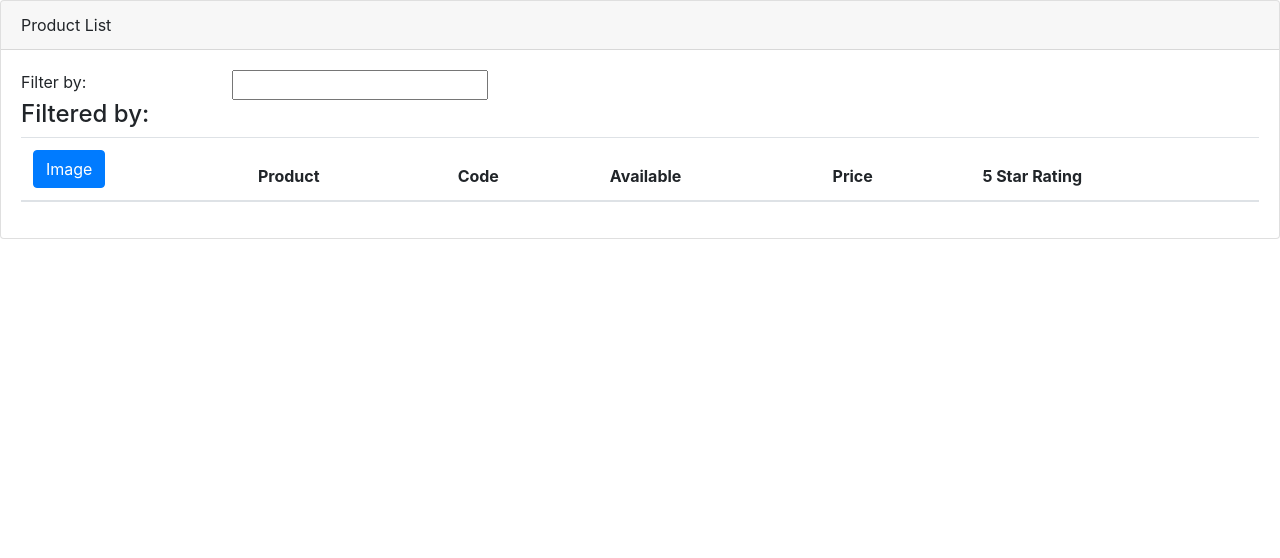
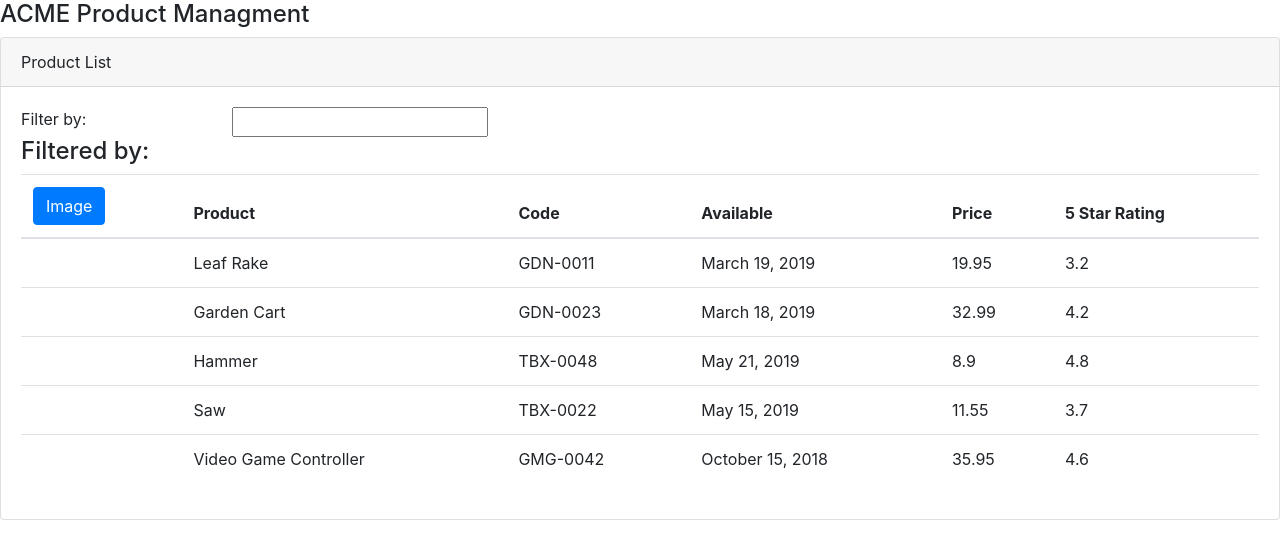
Before and after one commit to avilavate/Angular-8, an Angular app: page / in a window 1280 px wide. Shown: the top 558 px of the page. Built offline with nearby package versions, Linux system fonts and the light colour scheme.

Commit message:
integrated Product list

```diff
--- a/src/app/app.component.ts
+++ b/src/app/app.component.ts
@@ -2,7 +2,7 @@
 
 @Component({
   selector: 'pm-root',
-  template:'<pm-poducts></pm-poducts>',
+  template:'<div><h4>ACME Product Managment</h4><pm-poducts></pm-poducts></div>',
   styleUrls: ['./app.component.css']
 })
 export class AppComponent {
--- a/src/app/products/product-list-component.ts
+++ b/src/app/products/product-list-component.ts
@@ -5,5 +5,57 @@
   templateUrl:"./product-list.component.html",
   })
 export class ProductListComponent {
-pageTitle:string="Product List";
+    pageTitle:string="Product List";
+    products:any[]=[
+    {
+      "productId": 1,
+      "productName": "Leaf Rake",
+      "productCode": "GDN-0011",
+      "releaseDate": "March 19, 2019",
+      "description": "Leaf rake with 48-inch wooden handle.",
+      "price": 19.95,
+      "starRating": 3.2,
+      "imageUrl": "assets/images/leaf_rake.png"
+    },
+    {
+      "productId": 2,
+      "productName": "Garden Cart",
+      "productCode": "GDN-0023",
+      "releaseDate": "March 18, 2019",
+      "description": "15 gallon capacity rolling garden cart",
+      "price": 32.99,
+      "starRating": 4.2,
+      "imageUrl": "assets/images/garden_cart.png"
+    },
+    {
+      "productId": 5,
+      "productName": "Hammer",
+      "productCode": "TBX-0048",
+      "releaseDate": "May 21, 2019",
+      "description": "Curved claw steel hammer",
+      "price": 8.9,
+      "starRating": 4.8,
+      "imageUrl": "assets/images/hammer.png"
+    },
+    {
+      "productId": 8,
+      "productName": "Saw",
+      "productCode": "TBX-0022",
+      "releaseDate": "May 15, 2019",
+      "description": "15-inch steel blade hand saw",
+      "price": 11.55,
+      "starRating": 3.7,
+      "imageUrl": "assets/images/saw.png"
+    },
+    {
+      "productId": 10,
+      "productName": "Video Game Controller",
+      "productCode": "GMG-0042",
+      "releaseDate": "October 15, 2018",
+      "description": "Standard two-button video game controller",
+      "price": 35.95,
+      "starRating": 4.6,
+      "imageUrl": "assets/images/xbox-controller.png"
+    }
+];
 }
--- a/src/app/products/product-list.component.html
+++ b/src/app/products/product-list.component.html
@@ -16,7 +16,7 @@
       </div>
     </div>
     <div class='table-responsive'>
-      <table class='table'>
+      <table class='table' *ngIf="products && products.length">
         <thead>
           <tr>
             <th>
@@ -33,22 +33,20 @@
           </tr>
         </thead>
         <tbody>
-          <tr *ngFor='let product of filteredProducts'>
+          <tr *ngFor="let product of products">
             <td>
-              <img
+              <img src=""
                  >
             </td>
             <td>
               <a >
-
+              {{product.productName}}
               </a>
             </td>
-            <td></td>
-            <td></td>
-            <td></td>
-            <td>
-
-            </td>
+            <td>{{product.productCode}}</td>
+            <td>{{product.releaseDate}}</td>
+            <td>{{product.price}}</td>
+            <td>{{product.starRating}}</td>
           </tr>
         </tbody>
       </table>
```
